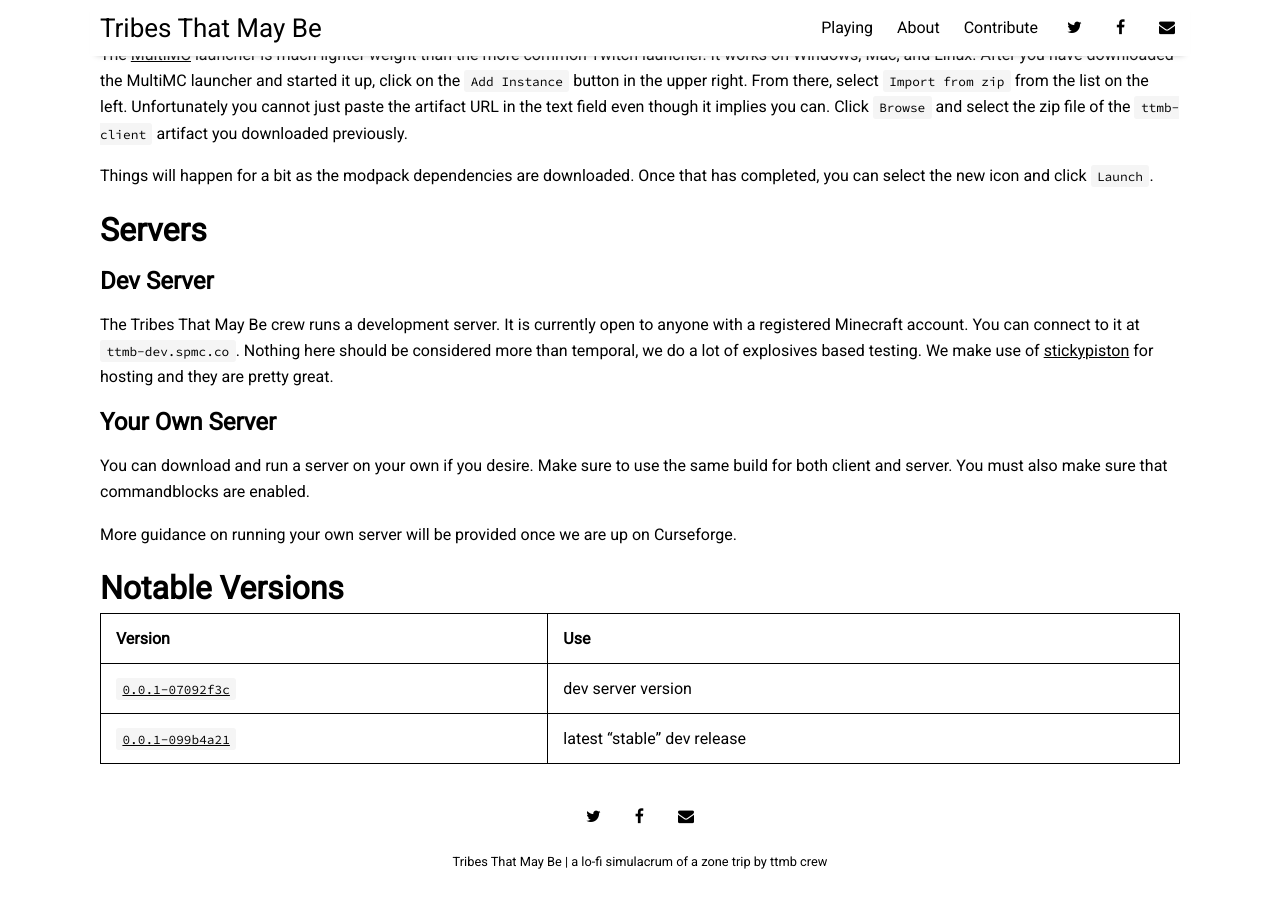
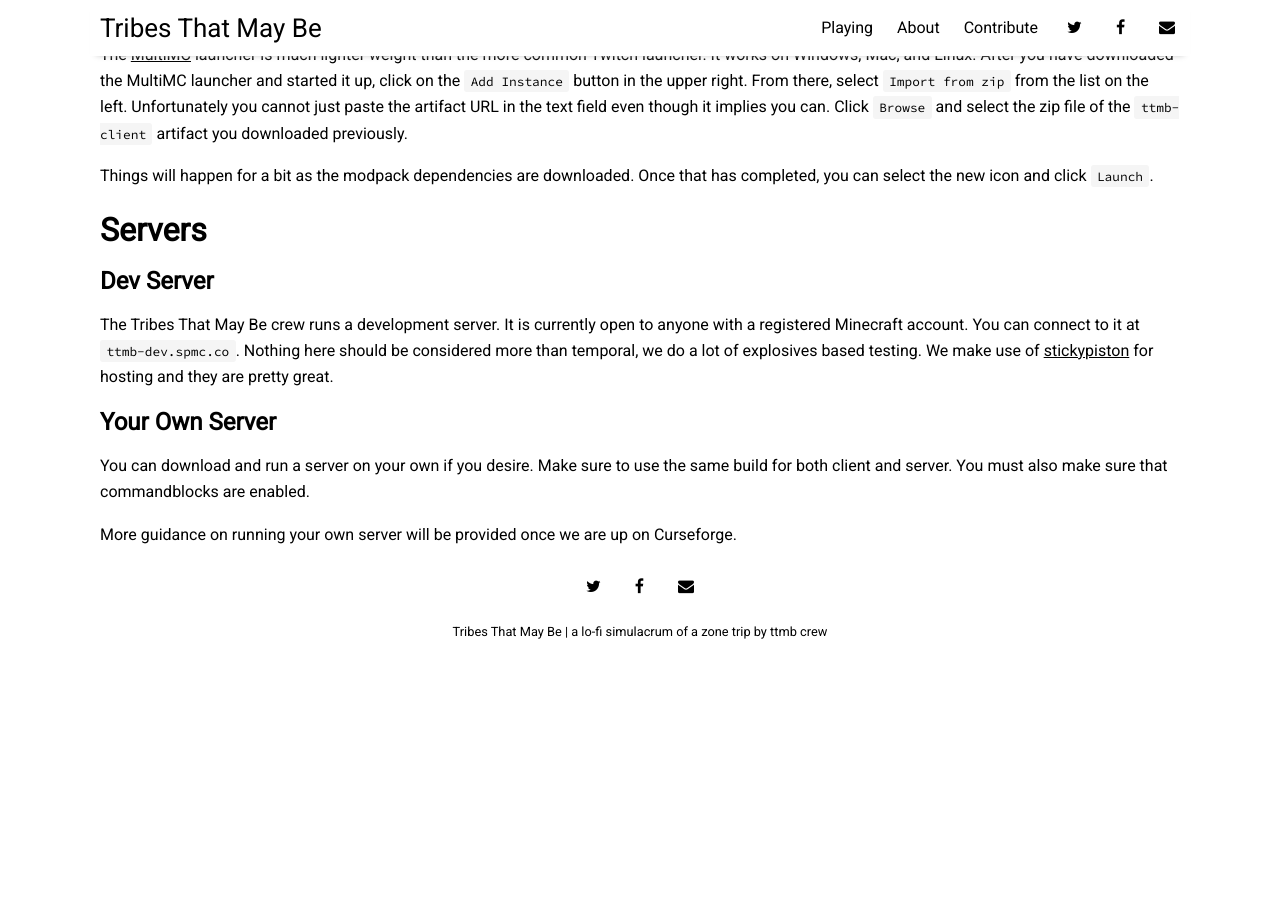
Before and after one commit to tribesthatmaybe/tribesthatmaybe.github.io, a Jekyll site: the page built from pages/playing.md, in a window 1280 px wide and 900 px high, scrolled down 874 px. Built offline with Jekyll 4.4.1, drawn with Linux system fonts in a browser that asks for light colours; nearby versions of some CDN libraries; after the commit the page ends 1544 px from its top, so only the background shows below that.

Commit message:
remove "notable versions" section

```diff
--- a/pages/playing.md
+++ b/pages/playing.md
@@ -42,10 +42,3 @@ The Tribes That May Be crew runs a development server. It is currently open to a
 You can download and run a server on your own if you desire. Make sure to use the same build for both client and server. You must also make sure that commandblocks are enabled.
 
 More guidance on running your own server will be provided once we are up on Curseforge.
-
-# Notable Versions
-
-| Version | Use |
-| ------- | --- |
-| [`0.0.1-07092f3c`](https://github.com/tribesthatmaybe/modpack/actions/runs/154559356) | dev server version |
-| [`0.0.1-099b4a21`](https://github.com/tribesthatmaybe/modpack/actions/runs/159692991) | latest "stable" dev release |
```
